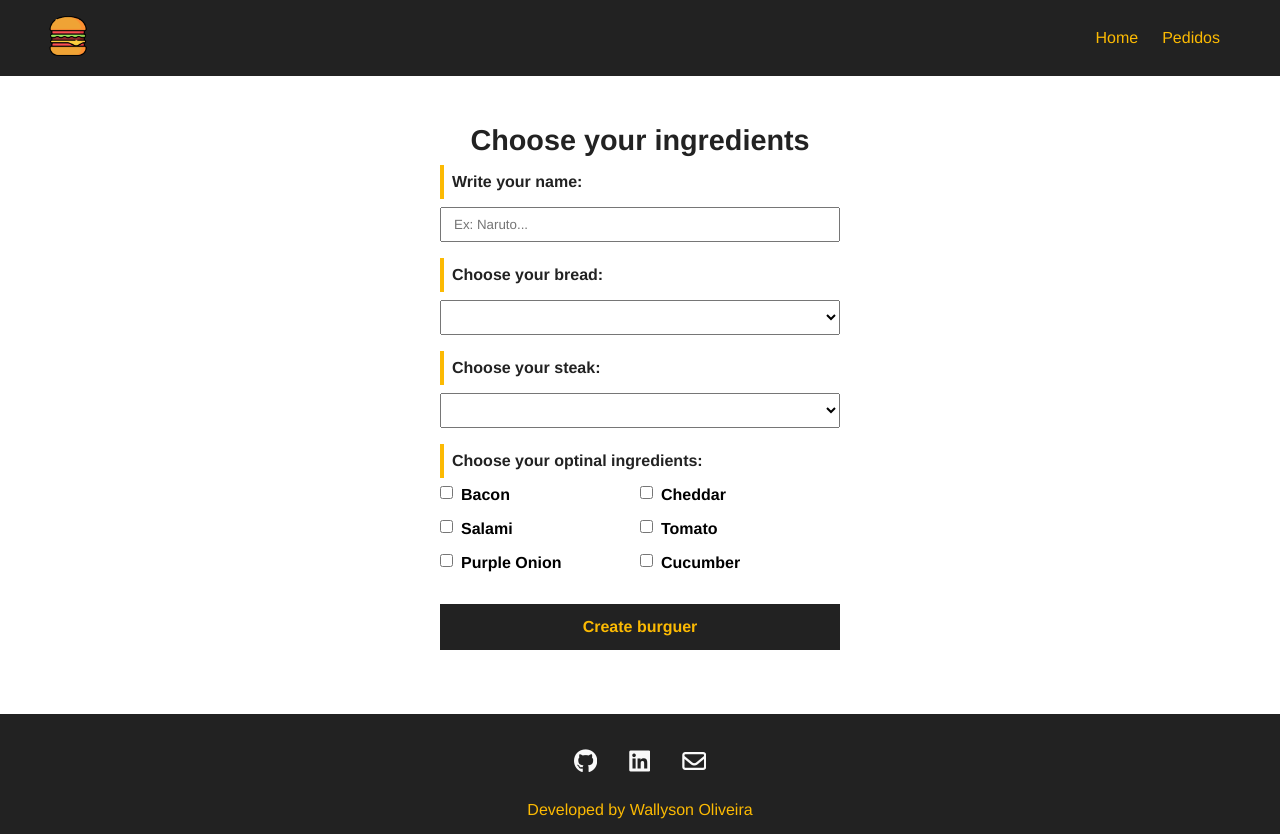
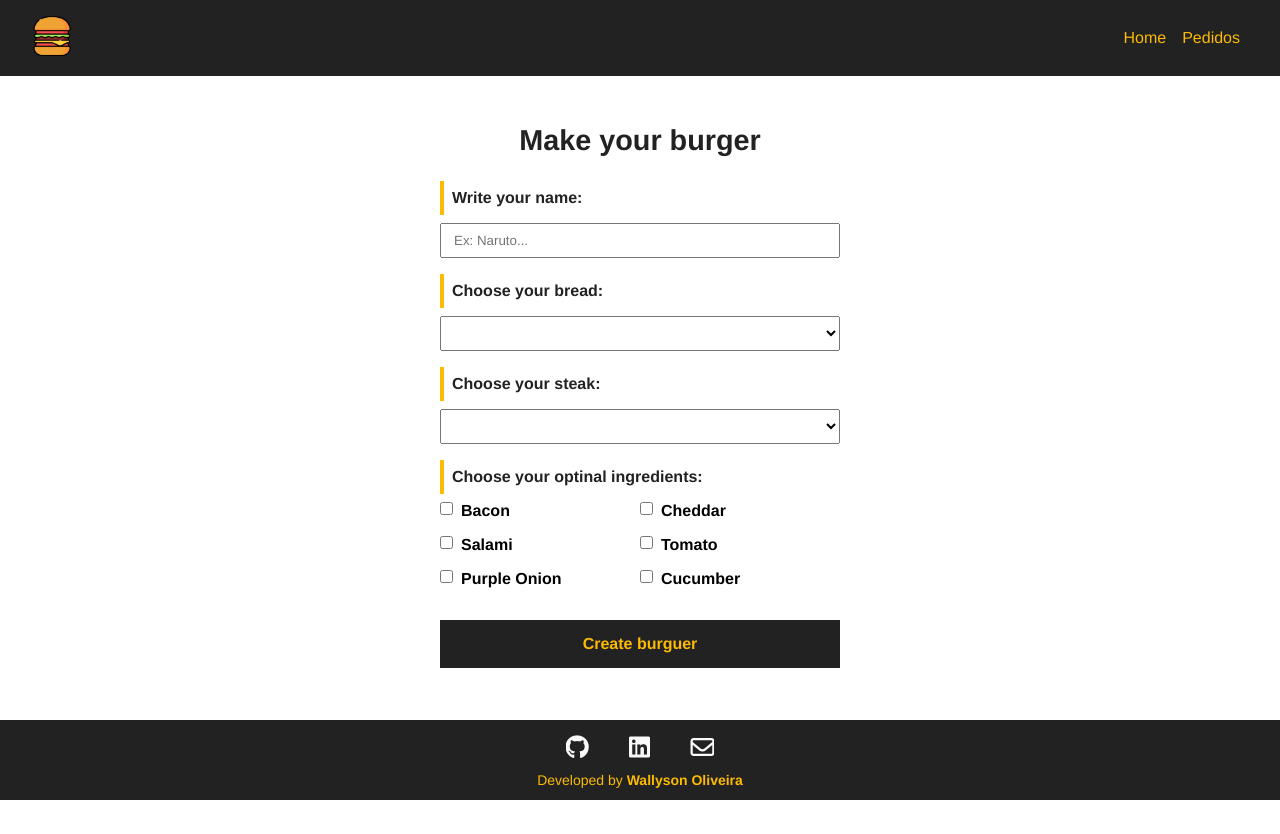
Before and after one commit to wallyson03jhonatan/BurguerProject, a Vue app: page /home in a window 1280 px wide. After the commit the page ends 800 px from the top, so only its background shows below. Built offline with nearby package versions, Linux system fonts and the light colour scheme; data requests are answered from the project's data file; the HTML template or start-up script is replaced by a standard one.

Commit message:
fix: change some general css

```diff
--- a/index.html
+++ b/index.html
@@ -2,9 +2,16 @@
 <html lang="pt-br">
   <head>
     <meta charset="UTF-8">
+    <meta name="viewport" content="width=device-width, initial-scale=1.0">
+
+    <link rel="stylesheet" href="https://cdnjs.cloudflare.com/ajax/libs/font-awesome/6.0.0/css/all.min.css" />
     <link rel="icon" href="/favicon.ico">
-    <meta name="viewport" content="width=device-width, initial-scale=1.0">
-    <link rel="stylesheet" href="https://cdnjs.cloudflare.com/ajax/libs/font-awesome/6.0.0/css/all.min.css" />
+
+    <link rel="stylesheet" href="src/assets/main.css">
+    <link rel="stylesheet" href="src/assets/margin.css">
+    <link rel="stylesheet" href="src/assets/padding.css">
+    <link rel="stylesheet" href="src/assets/typography.css">
+
     <title>Make your burguer</title>
   </head>
   <body>
--- a/src/App.vue
+++ b/src/App.vue
@@ -19,21 +19,4 @@
   }
 </script>
 
-<style>
-  * {
-    font-family: Helvetica;
-    margin: 0;
-    padding: 0;
-    box-sizing: border-box;
-    overflow-x: hidden;
-  }
-  h1 {
-    font-size: clamp(1rem, 1rem + 1vw, 3rem);
-    text-align: center;
-    color: #222;
-  }
-  .container {
-    margin: 3rem;
-    min-height: 16rem;
-  }
-</style>
+<style></style>
--- a/src/assets/main.css
+++ b/src/assets/main.css
@@ -0,0 +1,21 @@
+* {
+  font-family: Helvetica;
+  margin: 0;
+  padding: 0;
+  box-sizing: border-box;
+  overflow-x: hidden;
+}
+h1 {
+  font-size: clamp(1rem, 1rem + 1vw, 3rem);
+  text-align: center;
+  color: #222;
+}
+a {
+  cursor: pointer;
+  text-decoration: none;
+}
+.container {
+  margin: 3rem;
+  min-height: 16rem;
+  height: 100%;
+}
--- a/src/assets/margin.css
+++ b/src/assets/margin.css
@@ -17,36 +17,46 @@
 
 /*------------------ Y axis ----------------------*/
 .vertical-margin-x-small {
-  margin: .25rem 0;
+  margin-top: .25rem;
+  margin-bottom: .25rem;
 }
 .vertical-margin-small {
-  margin: .5rem 0;
+  margin-top: .5rem;
+  margin-bottom: .5rem;
 }
 .vertical-margin-medium {
-  margin: 1rem 0;
+  margin-top: 1rem;
+  margin-bottom: 1rem;
 }
 .vertical-margin-large {
-  margin: 1.5rem 0;
+  margin-top: 1.5rem;
+  margin-bottom: 1.5rem;
 }
 .vertical-margin-x-large {
-  margin: 2rem 0;
+  margin-top: 2rem;
+  margin-bottom: 2rem;
 }
 
 /*------------------ X axis ----------------------*/
 .horizontal-margin-x-small {
-  margin: 0 .25rem;
+  margin-left: .25rem;
+  margin-right: .25rem;
 }
 .horizontal-margin-small {
-  margin: 0 .5rem;
+  margin-left: .5rem;
+  margin-right: .5rem;
 }
 .horizontal-margin-medium {
-  margin: 0 1rem;
+  margin-left:  1rem;
+  margin-right:  1rem;
 }
 .horizontal-margin-large {
-  margin: 0 1.5rem;
+  margin-left: 1.5rem;
+  margin-right: 1.5rem;
 }
 .horizontal-margin-x-large {
-  margin: 0 2rem;
+  margin-left: 2rem;
+  margin-right: 2rem;
 }
 
 /* ---------------- Top margin ------------- */
--- a/src/assets/padding.css
+++ b/src/assets/padding.css
@@ -17,36 +17,46 @@
 
 /*------------------ Y axis ----------------------*/
 .vertical-padding-x-small {
-  padding: .25rem 0;
+  padding-top: .25rem;
+  padding-bottom: .25rem;
 }
 .vertical-padding-small {
-  padding: .5rem 0;
+  padding-top: .5rem;
+  padding-bottom: .5rem;
 }
 .vertical-padding-medium {
-  padding: 1rem 0;
+  padding-top: 1rem;
+  padding-bottom: 1rem;
 }
 .vertical-padding-large {
-  padding: 1.5rem 0;
+  padding-top: 1.5rem;
+  padding-bottom: 1.5rem;
 }
 .vertical-padding-x-large {
-  padding: 2rem 0;
+  padding-top: 2rem;
+  padding-bottom: 2rem;
 }
 
 /*------------------ X axis ----------------------*/
 .horizontal-padding-x-small {
-  padding: 0 .25rem;
+  padding-left: .25rem;
+  padding-right: .25rem;
 }
 .horizontal-padding-small {
-  padding: 0 .5rem;
+  padding-left: .5rem;
+  padding-right: .5rem;
 }
 .horizontal-padding-medium {
-  padding: 0 1rem;
+  padding-left: 1rem;
+  padding-right: 1rem;
 }
 .horizontal-padding-large {
-  padding: 0 1.5rem;
+  padding-left: 1.5rem;
+  padding-right: 1.5rem;
 }
 .horizontal-padding-x-large {
-  padding: 0 2rem;
+  padding-left: 2rem;
+  padding-right: 2rem;
 }
 
 /* ---------------- Top padding ------------- */
--- a/src/assets/typography.css
+++ b/src/assets/typography.css
@@ -81,22 +81,22 @@
 
 /* Text size */
 .text-x-small {
-  font-size: 0.75rem;
+  font-size: clamp(.75rem, 0vw, 1rem);
   line-height: 1rem;
 }
 .text-small {
-  font-size: 0.875rem;
+  font-size: clamp(.875rem, .25vw, 1.25rem);
   line-height: 1.125rem;
 }
 .text-medium {
-  font-size: 1rem;
+  font-size: clamp(1rem, .5vw, 1.5rem);
   line-height: 1.25rem;
 }
 .text-large {
-  font-size: 1.125rem;
+  font-size:  clamp(1.125rem, 1vw, 1.7rem);
   line-height: 1.375rem;
 }
 .text-x-large {
-  font-size: 1.25rem;
+  font-size:  clamp(1.25rem, 1.5vw, 2rem);
   line-height: 1.5rem;
 }
--- a/src/components/BaseForm.vue
+++ b/src/components/BaseForm.vue
@@ -8,13 +8,13 @@
     <div>
       <form class="buguer-form" @submit.prevent="sendBurguerData()">
 
-        <div class="container-forms">
-          <label for="name">Write your name:</label>
+        <div class="container-forms bottom-margin-medium">
+          <label for="name" class="bottom-margin-small padding-small">Write your name:</label>
           <input type="text" name="name" v-model="name" placeholder="Ex: Naruto...">
         </div>
 
-        <div class="container-forms">
-          <label for="bread">Choose your bread:</label>
+        <div class="container-forms bottom-margin-medium">
+          <label for="bread" class="bottom-margin-small padding-small">Choose your bread:</label>
             <select name="bread" v-model="sendBread">
               <option>Select your bread</option>
               <option v-for="bread in getBreads" :key="bread.id" :value="bread.type">
@@ -23,8 +23,8 @@
             </select>
         </div>
 
-        <div class="container-forms">
-          <label for="steak">Choose your steak:</label>
+        <div class="container-forms bottom-margin-medium">
+          <label for="steak" class="bottom-margin-small padding-small">Choose your steak:</label>
             <select name="steak" v-model="sendSteak">
               <option value="">Select your steak</option>
               <option v-for="steak in getSteaks" :key="steak.id" :value="steak.type">
@@ -33,16 +33,16 @@
             </select>
         </div>
 
-        <div class="container-forms container-optionals">
-          <label class="opcionais" for="optionals">Choose your optinal ingredients:</label>
-          <div class="container-checkbox" v-for="option in getOptions" :key="option.id">
+        <div class="container-forms container-optionals bottom-margin-medium">
+          <label class="opcionais bottom-margin-small padding-small" for="optionals" >Choose your optinal ingredients:</label>
+          <div class="container-checkbox bottom-margin-medium" v-for="option in getOptions" :key="option.id">
             <input class="checkbox__input" type="checkbox" name="sendOptions" v-model="sendOptions" :value="option.type">
-            <span class="checkbox__span">{{ option.type }}</span>
+            <span class="checkbox__span left-margin-small">{{ option.type }}</span>
           </div>
         </div>
 
         <div class="container-forms">
-          <input class="btn__submit" type="submit" name="btn-submit" value="Create burguer">
+          <input class="btn__submit text-medium" type="submit" name="btn-submit" value="Create burguer">
         </div>
 
       </form>
@@ -138,11 +138,8 @@
   .container-forms {
     display: flex;
     flex-direction: column;
-    margin-bottom: 1rem;
   }
   label {
-    margin-bottom: .5rem;
-    padding: .5rem;
     border-left: .25rem solid #FCBA03;
     font-weight: 600;
     color: #222;
@@ -162,15 +159,14 @@
     display: flex;
     align-items: flex-start;
     width: 50%;
-    margin-bottom: 1rem;
   }
   .checkbox__span,
   .checkbox__input {
     width: auto;
+    font-weight: 600;
   }
-  .checkbox__span{
-    margin-left: .5rem;
-    font-weight: 600;
+  .checkbox__input {
+    cursor: pointer;
   }
   .btn__submit {
     margin: 0 auto;
@@ -179,7 +175,6 @@
     border: .125rem solid #222;
     color:#FCBA03;
     font-weight: 600;
-    font-size: 1rem;
     cursor: pointer;
     transition: .5s;
   }
--- a/src/components/TheFooter.vue
+++ b/src/components/TheFooter.vue
@@ -1,16 +1,21 @@
 <template>
-  <div class="footer flex column">
-    <div class="flex margin-small">
+  <div class="footer">
+    <div class="flex column">
+
+      <div class="social-container">
         <div v-for="(data, key) in socialLinks" :key="key" class="margin-x-small social-links">
           <a :href="data.link" :title="data.text" target="_blank">
             <i :class="data.icon"></i>
           </a>
         </div>
       </div>
-    <span class="text-footer">
+
+      <p class="text-small text-footer padding-x-small">
         Developed by
-      <a :href="socialLinks.github.link">Wallyson Oliveira</a>
-    </span>
+        <strong><a :href="socialLinks.github.link">Wallyson Oliveira</a></strong>
+      </p>
+
+    </div>
   </div>
 </template>
 
@@ -43,8 +48,10 @@
     display: flex;
     justify-content: center;
     align-items: center;
-  height: 15vh;
-  width: 100vw;
+    position: absolute;
+    height: 10%;
+    width: 100%;
+    bottom: 0;
     background: #222222;
     color: #FCBA03;
   }
@@ -54,11 +61,10 @@
   .column {
     flex-direction: column;
   }
-  .margin-x-small {
-  margin: .25rem
-  }
-  .margin-small {
-  margin: .5rem
+  .social-container {
+    display: flex;
+    justify-content: space-evenly;
+    align-items: center;
   }
   .social-links {
     display: flex;
@@ -67,12 +73,9 @@
   }
   .social-links a {
     display: flex;
-    justify-content: center;
     align-items: center;
-    padding: .75rem;
+    padding: .25rem;
     border-radius: 25%;
-    cursor: pointer;
-    text-decoration: none;
     color: #f9f9f9;
   }
   .social-links a:hover {
@@ -80,15 +83,11 @@
     color: #222222;
     transition: .5s;
   }
-  .text-footer {
-    font-size: 1rem;
-    padding: .25rem
-  }
   .text-footer a{
-    text-decoration: none;
     color: #FCBA03;
   }
   .text-footer a:hover{
     background-color: hsla(53, 45%, 30%, 0.29);
   }
 </style>
+sty
--- a/src/components/TheNav.vue
+++ b/src/components/TheNav.vue
@@ -1,10 +1,13 @@
 <template>
-  <div class="nav">
+  <div class="nav vertical-padding-medium horizontal-padding-x-large">
+
     <RouterLink to="/home" class="logo__url">
       <img src="/img/logo.png" alt="Make your burguer" class="logo__img">
     </RouterLink>
+
     <RouterLink to="/home">Home</RouterLink>
     <RouterLink to="/orders">Pedidos</RouterLink>
+
   </div>
 </template>
 
@@ -19,7 +22,6 @@
     display: flex;
     justify-content: flex-end;
     align-items: center;
-    padding: 1rem 3rem;
     background: #222;
   }
   .nav .logo__url {
@@ -31,7 +33,7 @@
     height: 2.5rem;
   }
   .nav a {
-    margin: .75rem;
+    margin: .5rem;
     color: #FCBA03;
     text-decoration: none;
     transition: .3s
--- a/src/views/HomeView.vue
+++ b/src/views/HomeView.vue
@@ -1,6 +1,6 @@
 <template>
   <div class="container">
-    <h1 class="bottom-margin-small">{{ title }}</h1>
+    <h1 class="bottom-margin-large">Make your burger</h1>
     <base-form />
   </div>
 </template>
@@ -13,28 +13,7 @@
     components: {
       BaseForm,
     },
-    data() {
-      return {
-        title: null,
-      }
-    },
-    methods: {
-      resize() {
-        this.title = window.innerWidth <= 991 ? 'Make your burger': 'Choose your ingredients';
-
-        window.addEventListener('resize', () => {
-          return this.title = window.innerWidth <= 991 ? 'Make your burger': 'Choose your ingredients';
-        });
-      },
-    },
-    mounted() {
-      this.resize()
-    },
   }
 </script>
 
-<style scoped>
-  .bottom-margin-small {
-    margin-bottom: .5rem;
-  }
-</style>
+<style scoped></style>
```
Lines whose indentation alone changed are shown as unchanged.
